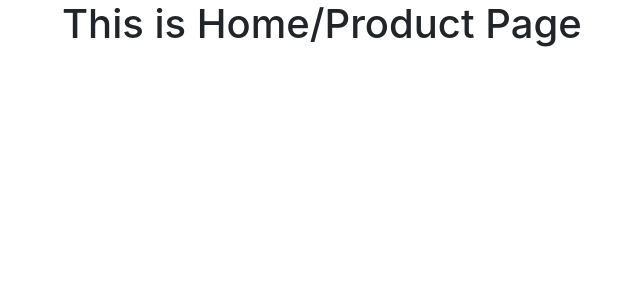
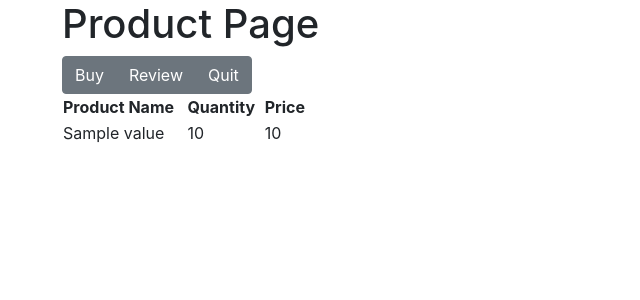
Before and after one commit to yoelgeb/team_project_grocery_store_api, a Flask app: template website/templates/home.html in a window 1280 px wide. Shown: the part 56-356 px from the top of the page, without its empty margins (23-663 px from the left). Run offline with Flask 2, Linux system fonts and the light colour scheme; the template is opened without the code that fills it: most values are stand-ins (such as "Sample title", 1, 10 or a date in 2020); some libraries are stand-ins or nearby versions.

Commit message:
fixing issues

```diff
--- a/website/templates/home.html
+++ b/website/templates/home.html
@@ -1,5 +1,51 @@
 {% extends "base.html" %} {% block title %} Home {% endblock %}
 
 {% block content %}
-<h1> This is Home/Product Page</h1>
+<h1> Product Page</h1>
+
+<div class="btn-group" role="group" aria-label="Basic example">
+  <button type="button" id ="buy" class="btn btn-secondary">Buy</button>
+  <button type="button" id ="review" class="btn btn-secondary">Review</button>
+  <button type="button" id ="logout" class="btn btn-secondary">Quit</button>
+</div>
+
+<table>
+  <thead>
+    <tr>
+      <th>Product Name &nbsp;&nbsp;</th>
+      <th>Quantity&nbsp;&nbsp;</th>
+      <th>Price</th>
+    </tr>
+  </thead>
+  <tbody>
+  {% for value in result %}
+   <tr>
+
+       <td> {{ value["name"] }} </td>
+       <td> {{ value["quantity"] }} </td>
+       <td> {{ value["price"] }} </td>
+   </tr>
+  {% endfor %}
+  </tbody>
+</table>
+
+
+<!-- <table>
+    <tr>
+      <th>Product</th>
+      <th>Price</th>
+      <th>Quantity</th>
+      <th>Quantity</th>
+    </tr>
+    <tr>
+      <td>Apple</td>
+      <td>10.0</td>
+      <td>10</td>
+    </tr>
+    <tr>
+      <td>Banana</td>
+      <td>10.0</td>
+      <td>10</td>
+    </tr>
+  </table>  -->
 {%endblock%}
```
